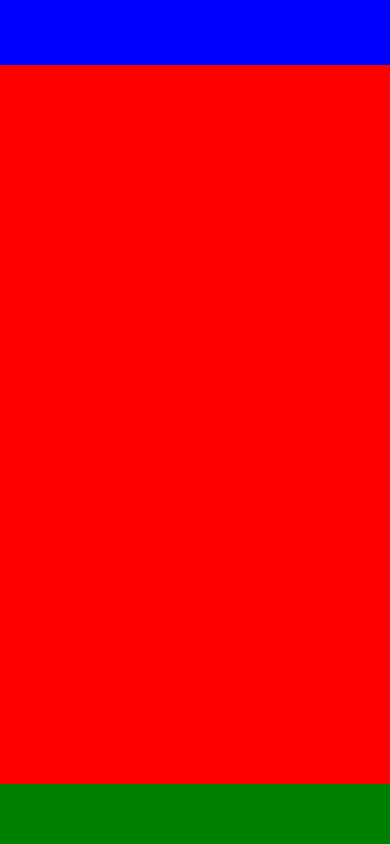
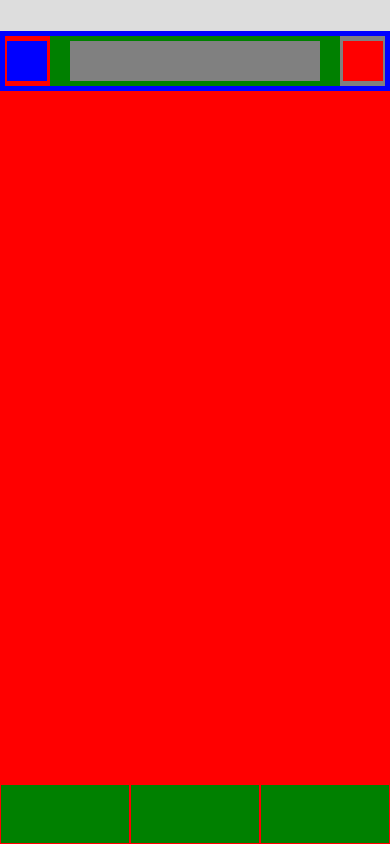
Before and after one commit to leandro-almeida98/Praticas-com-React, a React Native app: screen / in a window 390 px wide. Built offline with nearby package versions, Linux system fonts and the light colour scheme.

Commit message:
Update App.js
Flexbox e Alinhamentos

```diff
--- a/App.js
+++ b/App.js
@@ -8,11 +8,35 @@ class App extends Component{
 
     let img = 'https://sujeitoprogramador.com/steve.png';
     return(
-       <View style={{flex:1, backgroundColor:'#ddd'}}>
+       <View style={{flex:1, backgroundColor:'#ddd', paddingTop:31}}>
 
-<View style={{height:65 , backgroundColor: 'blue'}}></View>
-         <View style={{flex:1, backgroundColor: 'red'}}></View>
-         <View style={{height:60 , backgroundColor: 'green'}}></View>
+        <View style={{height:60 , flexDirection:'row', backgroundColor: 'blue', padding:5}}>
+          <View style={{flex:1, backgroundColor: 'red',padding:2, justifyContent: 'center', alignItems: 'flex-start'}}>
+            <View style={{width:40, height:40, backgroundColor: 'blue', }}>
+
+            </View>
+          </View>
+          <View style={{flex:7, backgroundColor: 'green', padding:2, justifyContent: 'center', alignItems: 'center'}}>
+            <View style={{width:250, height:40, backgroundColor: 'gray', }}>
+
+            </View>
+          </View>
+
+          <View style={{flex:1, backgroundColor: 'gray', padding:2, justifyContent: 'center', alignItems: 'flex-end'}}>
+            <View style={{width:40, height:40, backgroundColor: 'red', }}>
+
+            </View>
+          </View>
+
+
+
+        </View>
+        <View style={{flex:1, backgroundColor: 'red'}}></View>
+        <View style={{height:60 , backgroundColor: 'green', flexDirection: 'row'}}>
+          <View style={{flex:1, borderColor: 'red', borderWidth:1}}></View>
+          <View style={{flex:1, borderColor: 'red', borderWidth:1}}></View>
+          <View style={{flex:1, borderColor: 'red', borderWidth:1}}></View>
+        </View>
 
 
 
```
